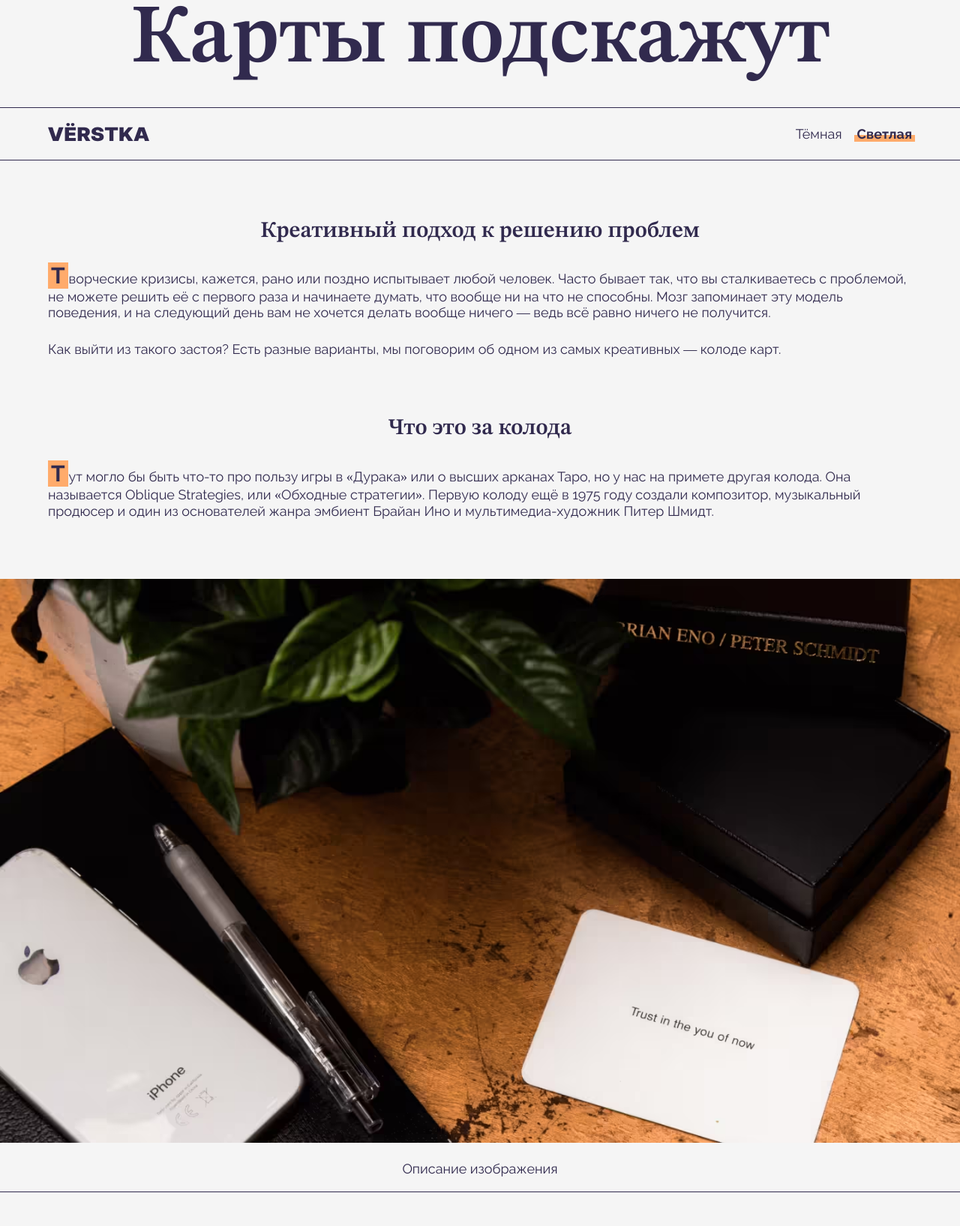
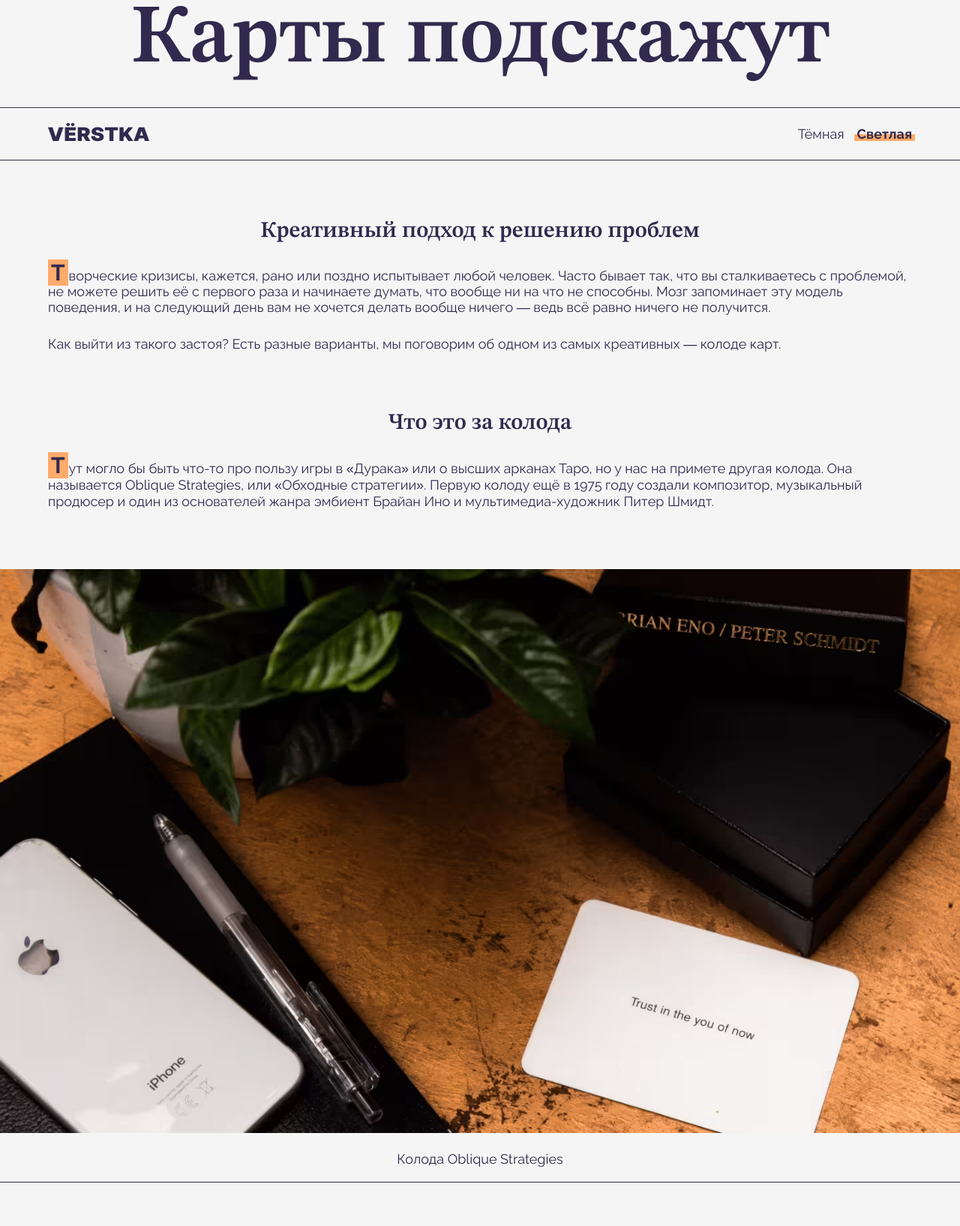
Before and after one commit to pavlom10/karty-podskazhut, a plain HTML site: page index.html in a window 1280 px wide. Shown: the part 125-1760 px from the top of the page at 75% size. Drawn offline with Linux system fonts and the light colour scheme.

Commit message:
fix review

```diff
--- a/index.html
+++ b/index.html
@@ -77,7 +77,7 @@
           />
         </picture>
         <figcaption class="content__picture-caption">
-            Описание изображения
+            <p>Колода Oblique Strategies</p>
         </figcaption>
       </figure>
 
@@ -113,7 +113,7 @@
       </div>
 
       <article class="content__card">
-        <h3 class="heading content__card-title">Use an <span class="colored-text">old idea</span></h3>
+        <h3 class="heading content__card-title">Use an <span class="colored-text">old&nbsp;idea</span></h3>
         <p class="content__card-subtitle">Воспользуйтесь старой идеей</p>
       </article>
 
--- a/styles/style.css
+++ b/styles/style.css
@@ -29,8 +29,8 @@ a:focus, button:focus {
   --bg-color: #F5F5F5;
   --text-color: #312A4E;
   --accent-color: #FFAB6B;
-  --main-font: Raleway;
-  --accent-font: 'STIX Two Text';
+  --main-font: Raleway, Arial, sans-serif;
+  --accent-font: 'STIX Two Text', serif;
 }
 
 .theme_dark {
@@ -103,6 +103,8 @@ a:focus, button:focus {
 
 .content__list {
   list-style: none;
+  padding: 0;
+  margin: 0;
 }
 
 .content__list li {
@@ -140,6 +142,7 @@ a:focus, button:focus {
   margin-right: 1px;
   font-weight: 700;
   font-size: 30px;
+  line-height: 27px;
 }
 
 .theme_dark .content__text-block_type_first-lettered .content__paragraph:first-child::first-letter {
@@ -163,7 +166,7 @@ a:focus, button:focus {
   font-size: 18px;
   padding: 20px 0;
   border-bottom: 1px solid #312A4E;
-  margin-bottom: 91px;
+  margin-bottom: 6%;
 }
 
 .content__card {
@@ -218,13 +221,14 @@ a:focus, button:focus {
 .header__theme-toggler {
   list-style-type: none;
   display: flex;
-  gap: 20px;
+  gap: 17px;
 }
 
 .header__theme-button {
   font-family: inherit;
   color: currentColor;
   font-size: 18px;
+  line-height: 108%;
   cursor: pointer;
   background-color: transparent;
   border: none;
```
